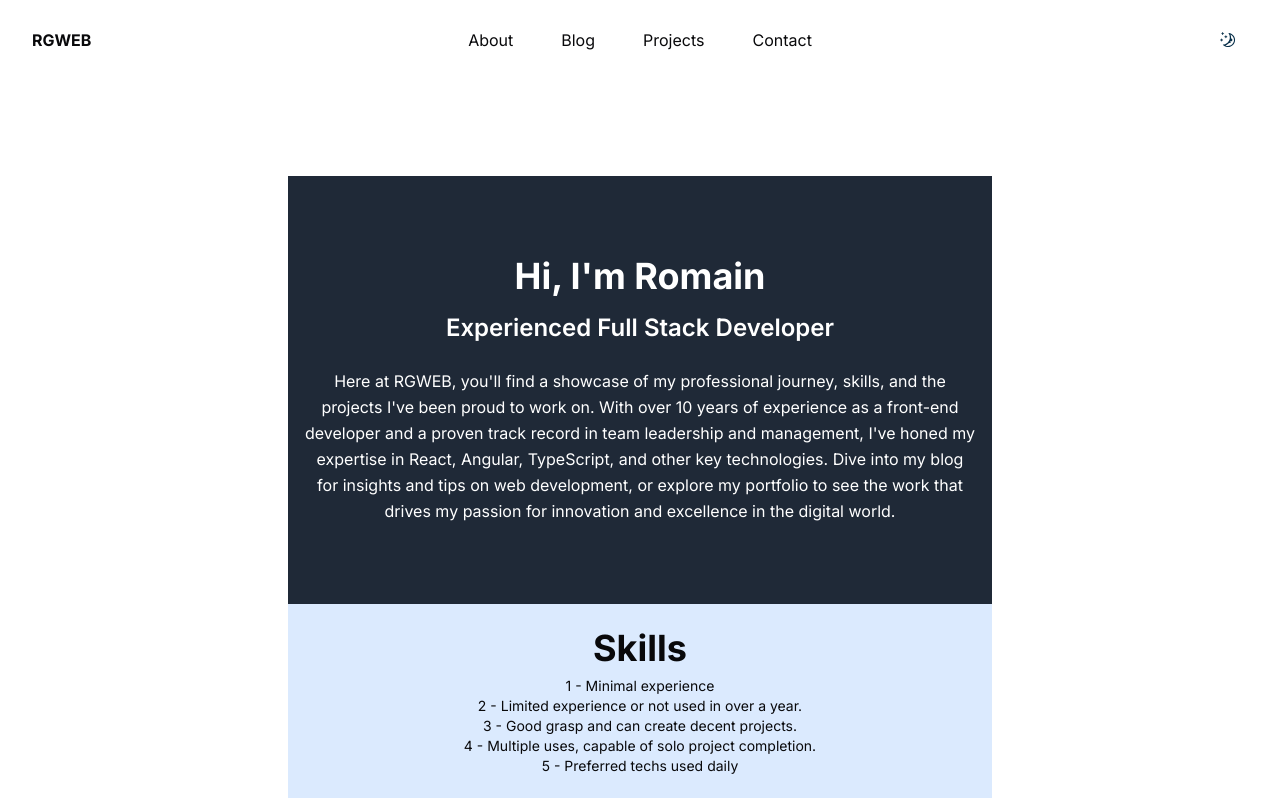
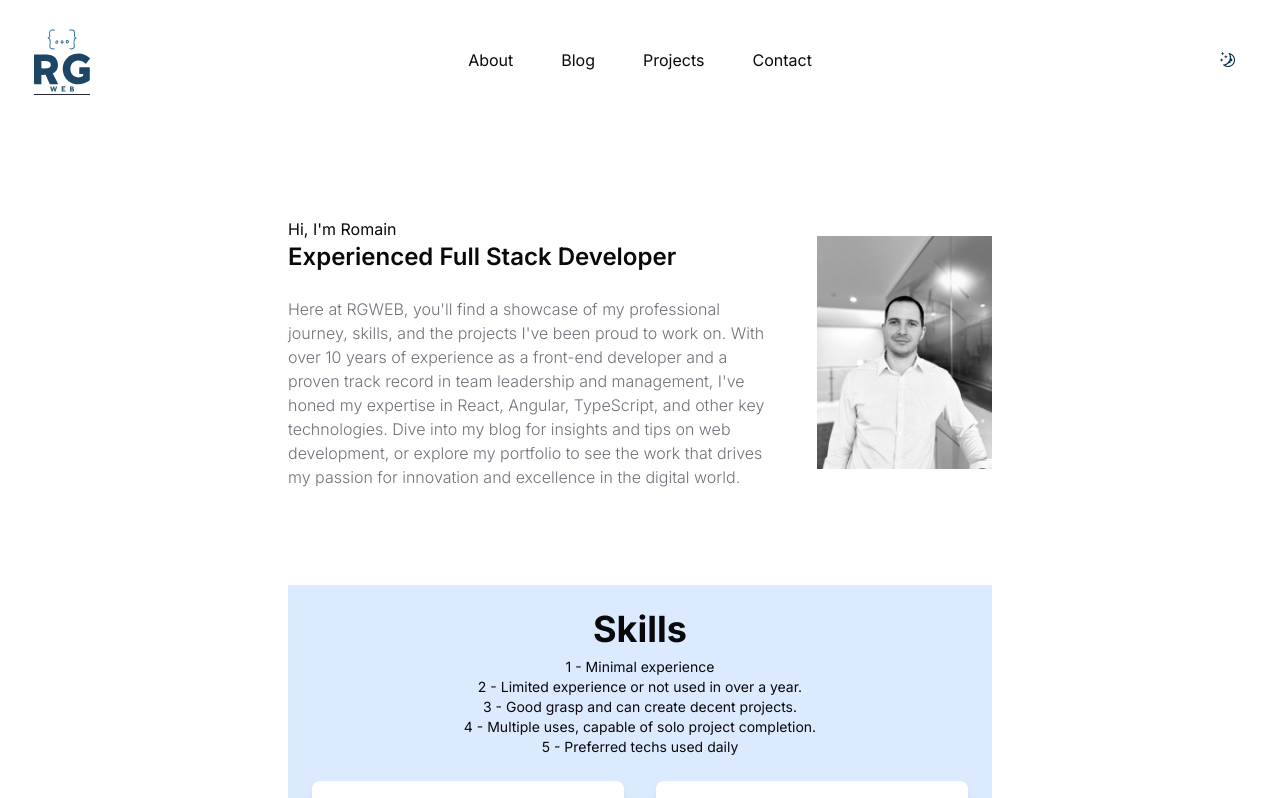
Before and after one commit to RomainGaget-hub/rgweb, a Next.js app: page / in a window 1280 px wide. Shown: the top 798 px of the page. Built offline with nearby package versions, Linux system fonts and the light colour scheme; a web font is replaced by a local one.

Commit message:
header logo and Profile styling with picture

```diff
--- a/src/app/components/Header.tsx
+++ b/src/app/components/Header.tsx
@@ -2,7 +2,8 @@
 import React from 'react';
 import Link from 'next/link';
 import ToggleTheme from '@/components/theme-toggle';
-
+import Image from 'next/image';
+import RGWEB_LOGO from '@/public/images/logo/Color logo with background.svg';
 
 const links = [
 	{ href: '/about', label: 'About' },
@@ -21,7 +22,7 @@
 				>
 					<div className='flex lg:flex-1'>
 						<Link href={'/'} className='-m-1.5 p-1.5 font-bold'>
-                            RGWEB
+							<Image src={RGWEB_LOGO} alt='RGWEB' width={60} height={60} />
 						</Link>
 					</div>
 					<div className='flex lg:hidden'>
--- a/src/app/components/Profile.tsx
+++ /dev/null
@@ -1,23 +0,0 @@
-import React from 'react';
-
-const Profile = () => {
-    return (
-        <section id="profile" className="bg-gray-800 text-white py-20 px-4 text-center">
-            <h1 className="text-4xl font-bold mb-4">
-                Hi, I&#39;m Romain
-            </h1>
-            <h2 className="text-2xl font-semibold mb-6">Experienced Full Stack Developer</h2>
-            <p className="max-w-2xl mx-auto leading-relaxed">
-                Here at RGWEB, you&#39;ll find a showcase of my professional journey, skills,
-                and the projects I&#39;ve been proud to work on. With over 10 years of experience
-                as a front-end developer and a proven track record in team leadership and management,
-                I&#39;ve honed my expertise in React, Angular, TypeScript, and other key technologies.
-                Dive into my blog for insights and tips on web development,
-                or explore my portfolio to see the work that drives my passion for innovation and excellence
-                in the digital world.
-            </p>
-        </section>
-    );
-};
-
-export default Profile;
--- /dev/null
+++ b/src/components/Profile.tsx
@@ -0,0 +1,39 @@
+import Image from 'next/image';
+import React from 'react';
+
+import myPicture from '@/public/images/profile/romain_gaget.jpeg';
+
+const Profile = () => {
+	return (
+		<section className='flex flex-col-reverse items-start gap-x-10 gap-y-4 pb-24 md:flex-row md:items-center'>
+			<div className='mt-2 flex-1 md:mt-0'>
+				<h1 className='title no-underline'>Hi, I&#39;m Romain</h1>
+				<h2 className='mb-6 text-2xl font-semibold'>
+					Experienced Full Stack Developer
+				</h2>
+				<p className='mt-3 font-light text-muted-foreground'>
+					Here at RGWEB, you&#39;ll find a showcase of my professional journey,
+					skills, and the projects I&#39;ve been proud to work on. With over 10
+					years of experience as a front-end developer and a proven track record
+					in team leadership and management, I&#39;ve honed my expertise in
+					React, Angular, TypeScript, and other key technologies. Dive into my
+					blog for insights and tips on web development, or explore my portfolio
+					to see the work that drives my passion for innovation and excellence
+					in the digital world.
+				</p>
+			</div>
+			<div className='relative'>
+				<Image
+					className='rounded0lg flex-1 grayscale'
+					src={myPicture}
+					alt='Romain Gaget'
+					width={175}
+					height={175}
+					priority
+				/>
+			</div>
+		</section>
+	);
+};
+
+export default Profile;
```
Also changed, not shown: src/app/components/Footer.tsx (+0 -28 lines), src/app/page.tsx (+3 -5 lines), src/public/images/logo/Color logo with background.svg (added), src/public/images/profile/romain_gaget.JPEG (added). Lines whose indentation alone changed are shown as unchanged.
